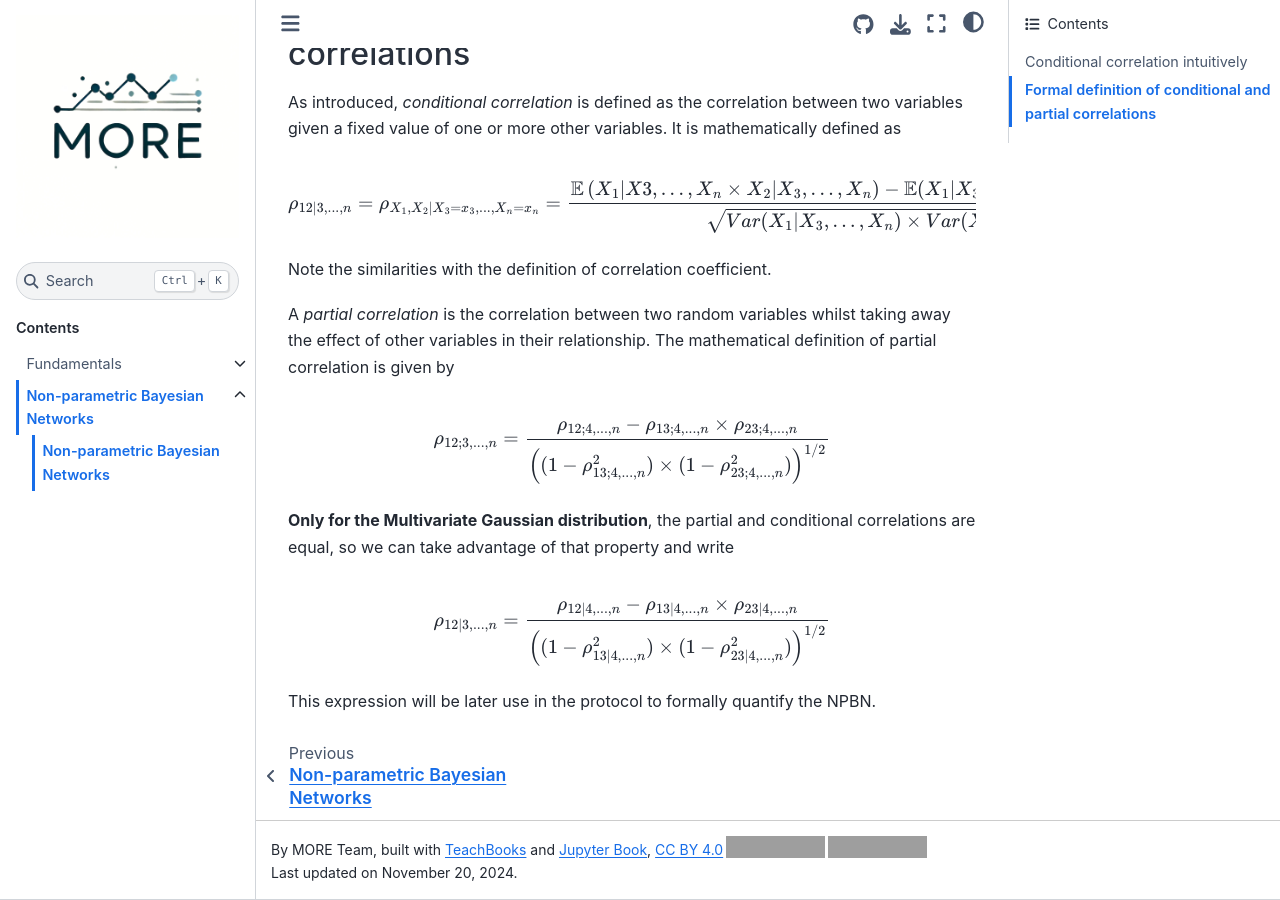
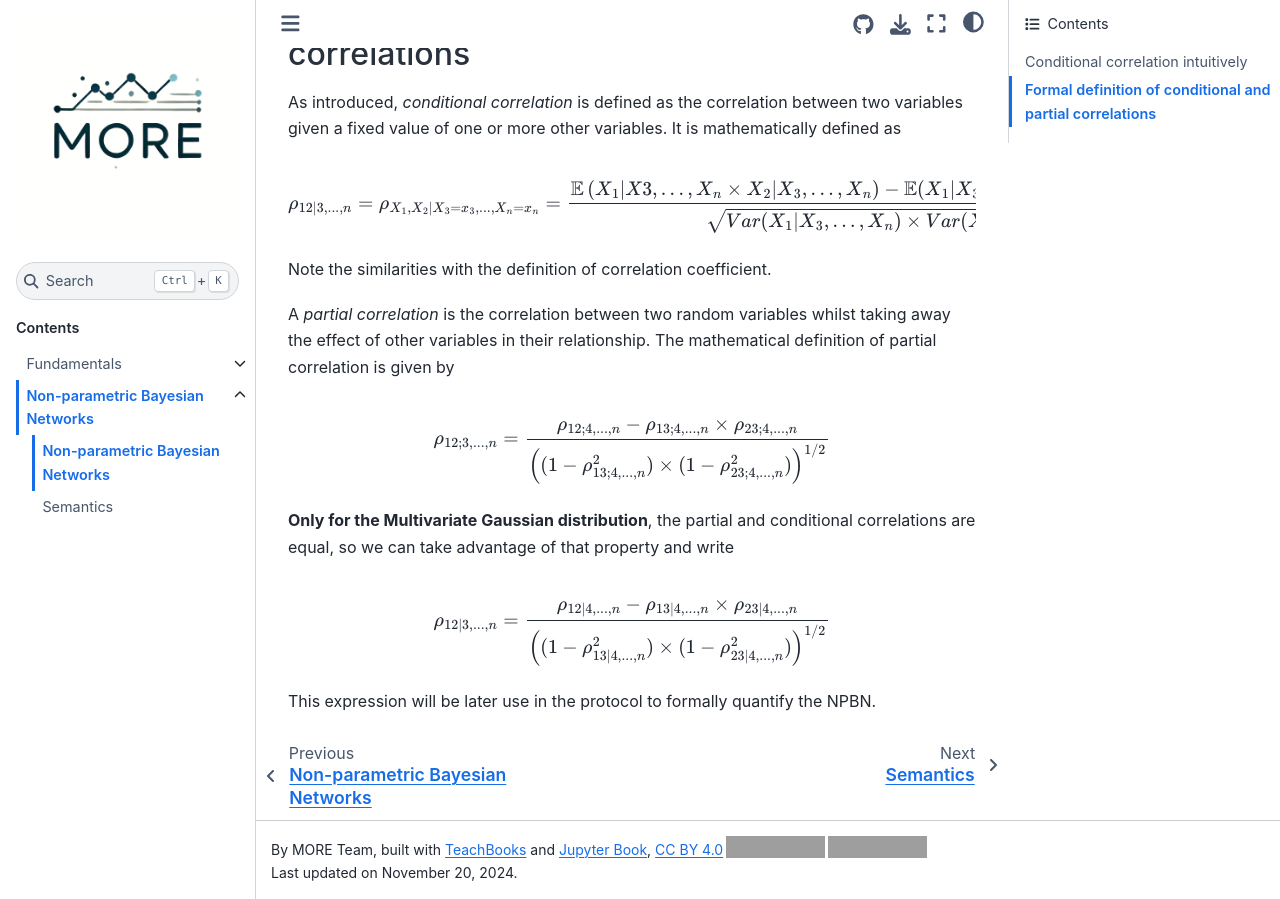
Before and after one commit to char998/Copulas-and-Bayesian-Networks, a Jupyter Book: the page built from book/NPBN/definition.md, in a window 1280 px wide and 900 px high, scrolled down 2275 px. Built offline with Jupyter Book 1.0.4 settings and Sphinx 7.4.7 and the Sphinx Book theme 1.1.4, drawn with Linux system fonts in a browser that asks for light colours; pages that are not in the unit, such as notebooks, are missing from menus; comment, search, counter and statistics services are not loaded; grey boxes are pictures that could not be loaded.

Commit message:
TOC add semantics

```diff
--- a/book/_toc.yml
+++ b/book/_toc.yml
@@ -14,7 +14,7 @@ parts:
         title: Non-parametric Bayesian Networks
         sections:
          - file: NPBN/definition.md
-         - file: NPBN/semantics.md
+         - file: NPBN/Semantics.md
     # - file: references.md
     # - file: changelog.md
     # - file: credits.md
```
